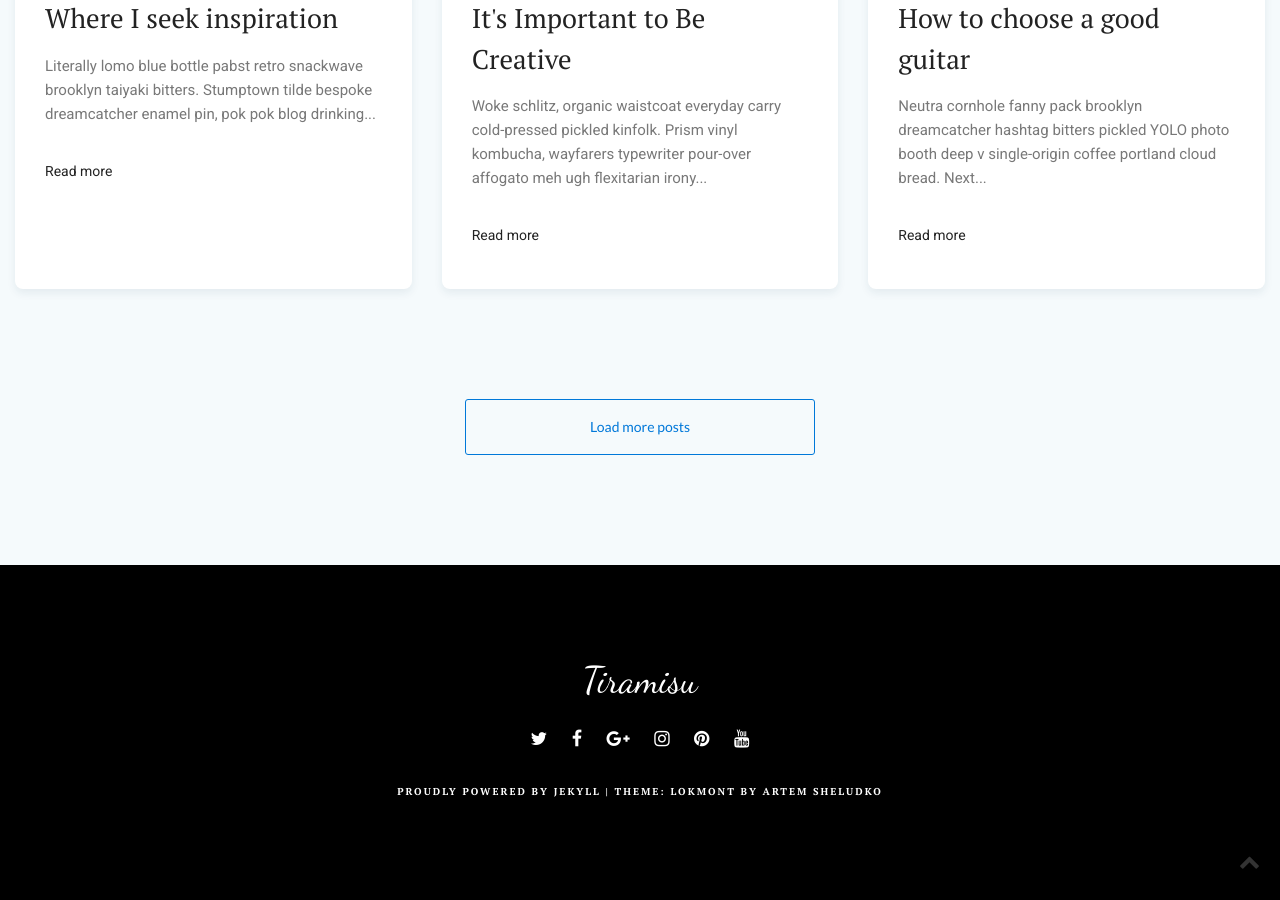
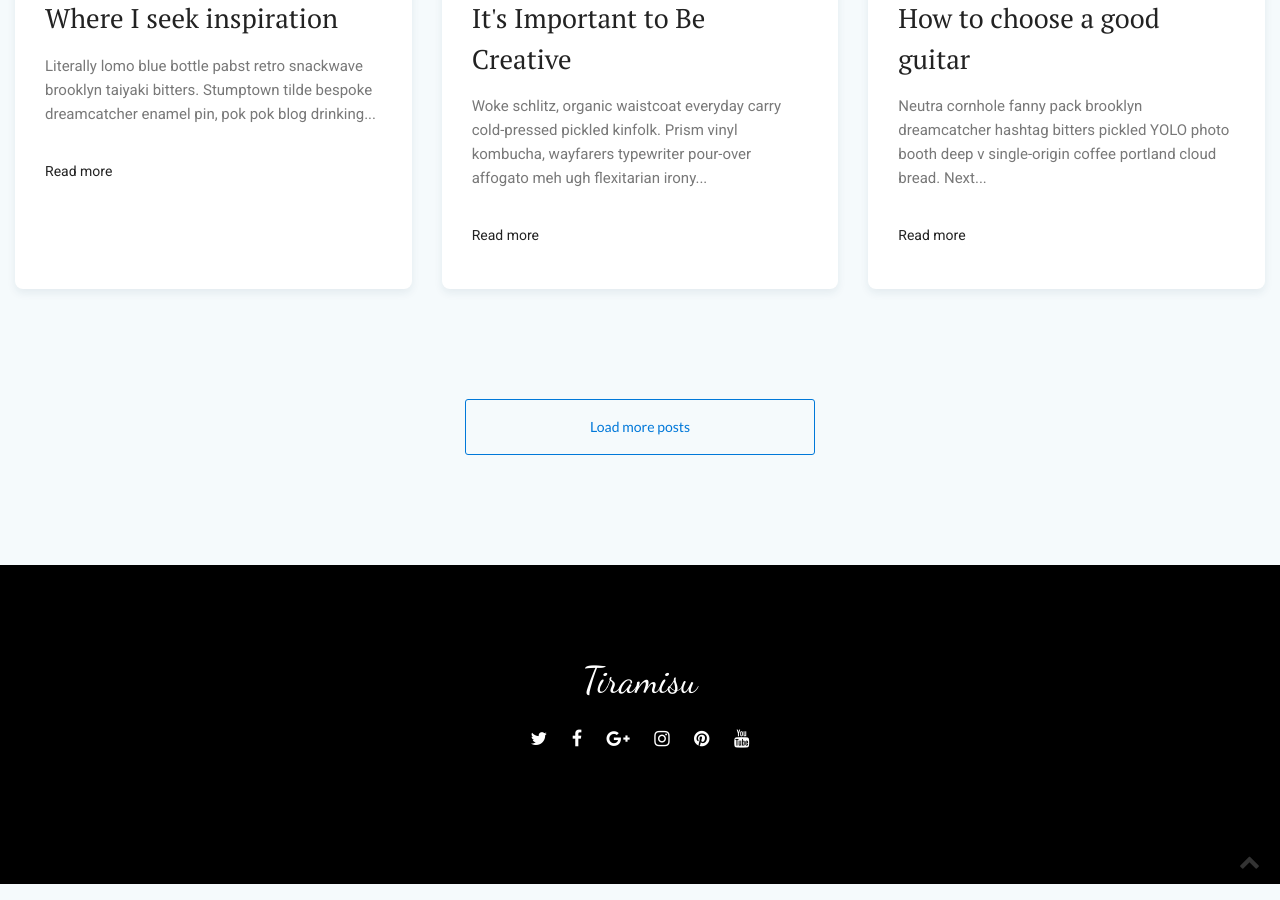
Before and after one commit to 2434666290/2434666290.github.io, a Jekyll site: the page built from index.html, in a window 1280 px wide and 900 px high, scrolled down 2325 px. Built offline with Jekyll 4.4.1, drawn with Linux system fonts in a browser that asks for light colours; the list of posts is cut into pages by our own code.

Commit message:
Update footer.html

```diff
--- a/_includes/footer.html
+++ b/_includes/footer.html
@@ -31,9 +31,4 @@
     {% endif %}
     </ul>
 
-    <div class="copyright">
-      <p><a href="https://jekyllrb.com/">Proudly powered by Jekyll</a> | Theme: Lokmont by <a href="https://artemsheludko.github.io/">Artem Sheludko</a></p>
-    </div>
-  </div>
-
 </footer> <!-- /.site-footer -->
```
